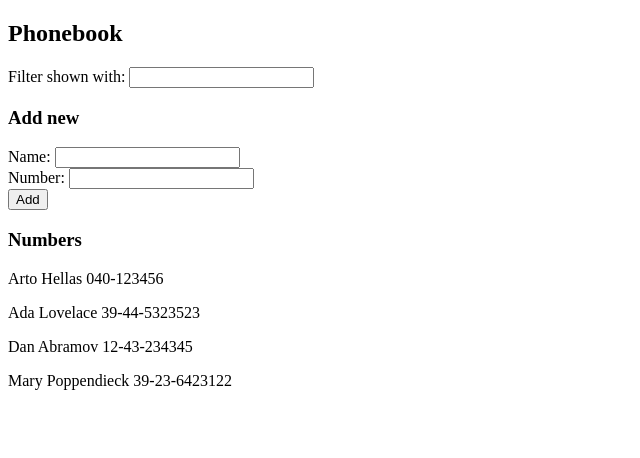
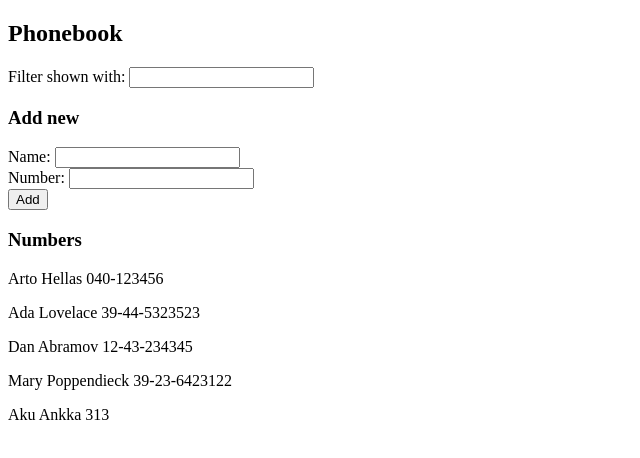
Before and after one commit to Oskulindholm/fullstack, a React (Create React App) app in the folder osa2/puhelinluettelo/: page / in a window 1280 px wide. Shown: the top 458 px of the page, without its empty margins (0-640 px from the left). Built offline with nearby package versions, Linux system fonts and the light colour scheme; data requests are answered from the project's data file; the HTML template or start-up script is replaced by a standard one.

Commit message:
Tehtävä 2.12

```diff
--- a/osa2/puhelinluettelo/db.json
+++ b/osa2/puhelinluettelo/db.json
@@ -1,5 +1,5 @@
 {
-  "persons":[
+  "persons": [
     {
       "name": "Arto Hellas",
       "number": "040-123456",
@@ -19,6 +19,11 @@
       "name": "Mary Poppendieck",
       "number": "39-23-6423122",
       "id": 4
+    },
+    {
+      "name": "Aku Ankka",
+      "number": "313",
+      "id": 5
     }
   ]
 }
--- a/osa2/puhelinluettelo/src/App.js
+++ b/osa2/puhelinluettelo/src/App.js
@@ -31,9 +31,13 @@ const App = () => {
       number: number
     }
 
-    setPersons(persons.concat(newPerson))
-    setNewName('')
-    setNewNumber('')
+    axios
+    .post('http://localhost:3001/persons', newPerson)
+    .then(res => {
+      setPersons(persons.concat(newPerson))
+      setNewName('')
+      setNewNumber('')
+    })
 
     console.log(newPerson.name + ' added')
   }
```
